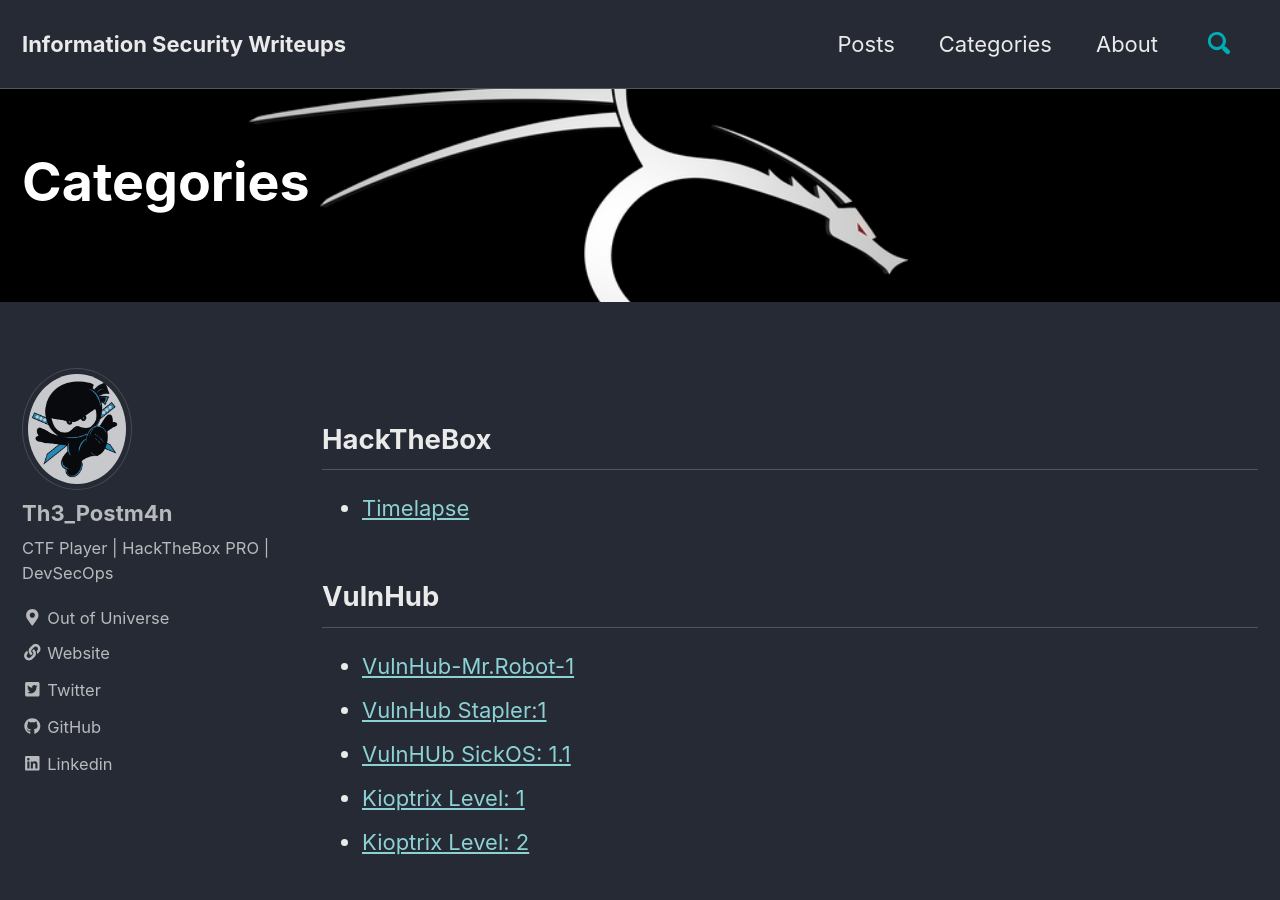
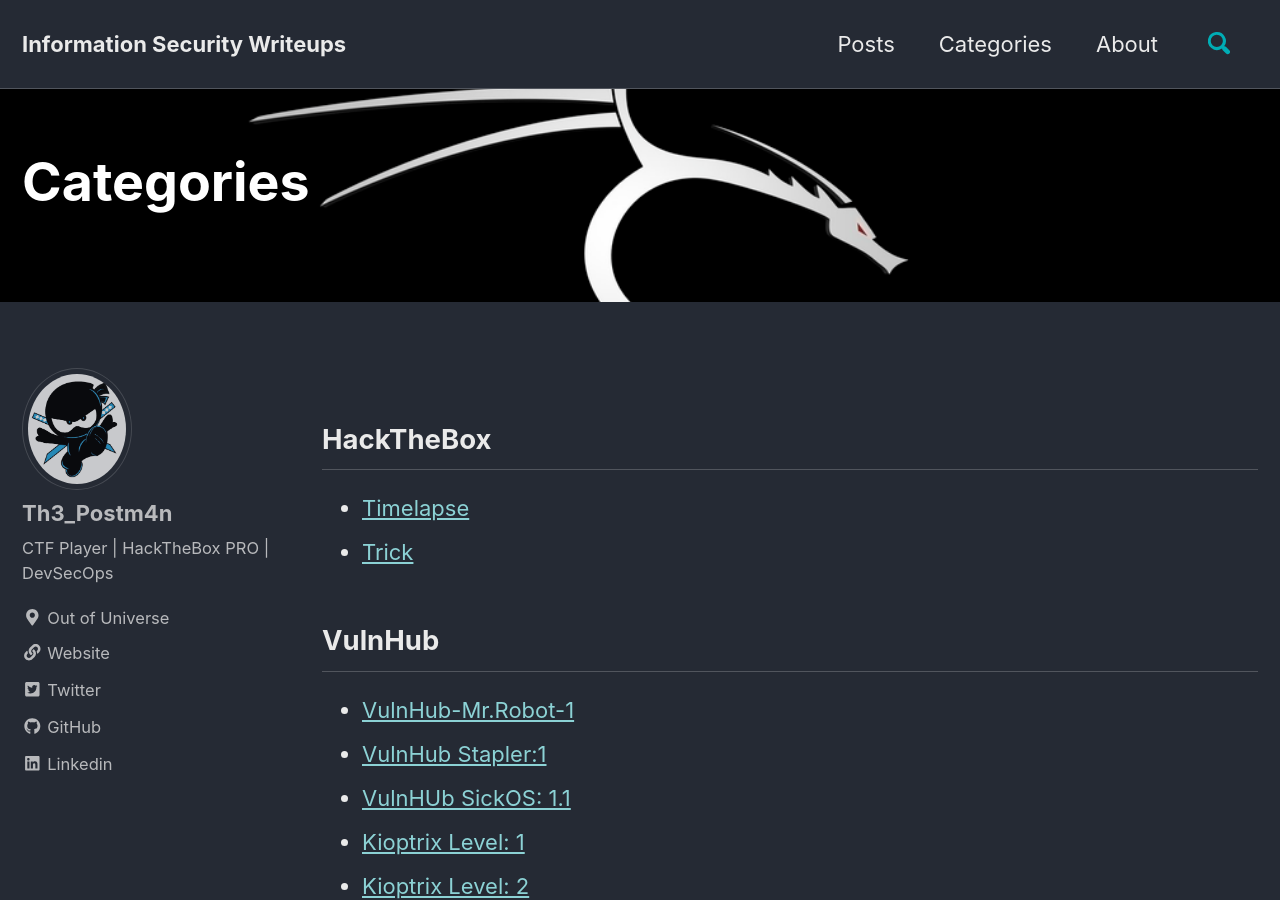
Before and after one commit to rkmsh/rkmsh.github.io, a Jekyll site: the page built from _pages/categories.md, in a window 1280 px wide and 900 px high. Built offline with Jekyll 4.4.1, drawn with Linux system fonts in a browser that asks for light colours; cached includes are drawn as plain includes.

Commit message:
trick changes

```diff
--- a/_pages/categories.md
+++ b/_pages/categories.md
@@ -11,6 +11,7 @@
 <h2>HackTheBox</h2>
 <ul>
   <li><a href="https://rkmsh.github.io/timelapse/">Timelapse</a></li>
+  <li><a href="https://rkmsh.github.io/trick/">Trick</a></li>
 </ul>
 
 <h2>VulnHub</h2>
```
